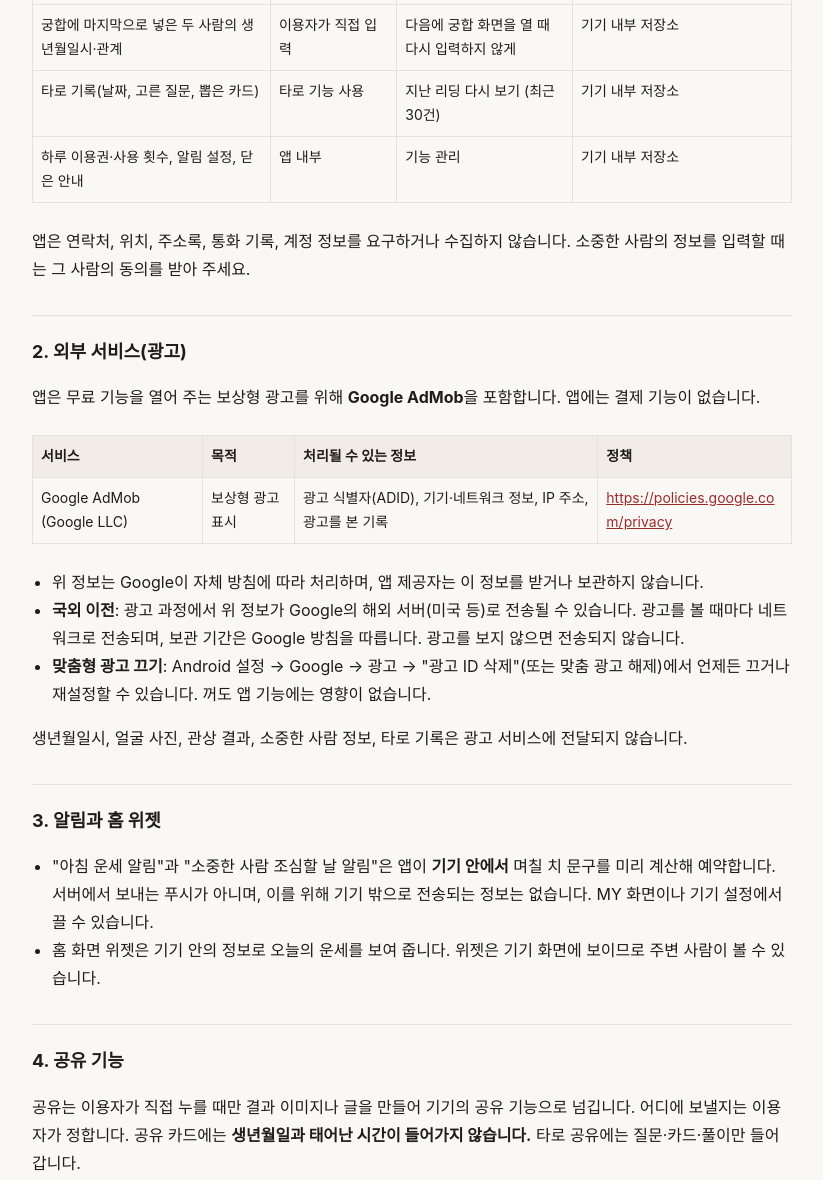
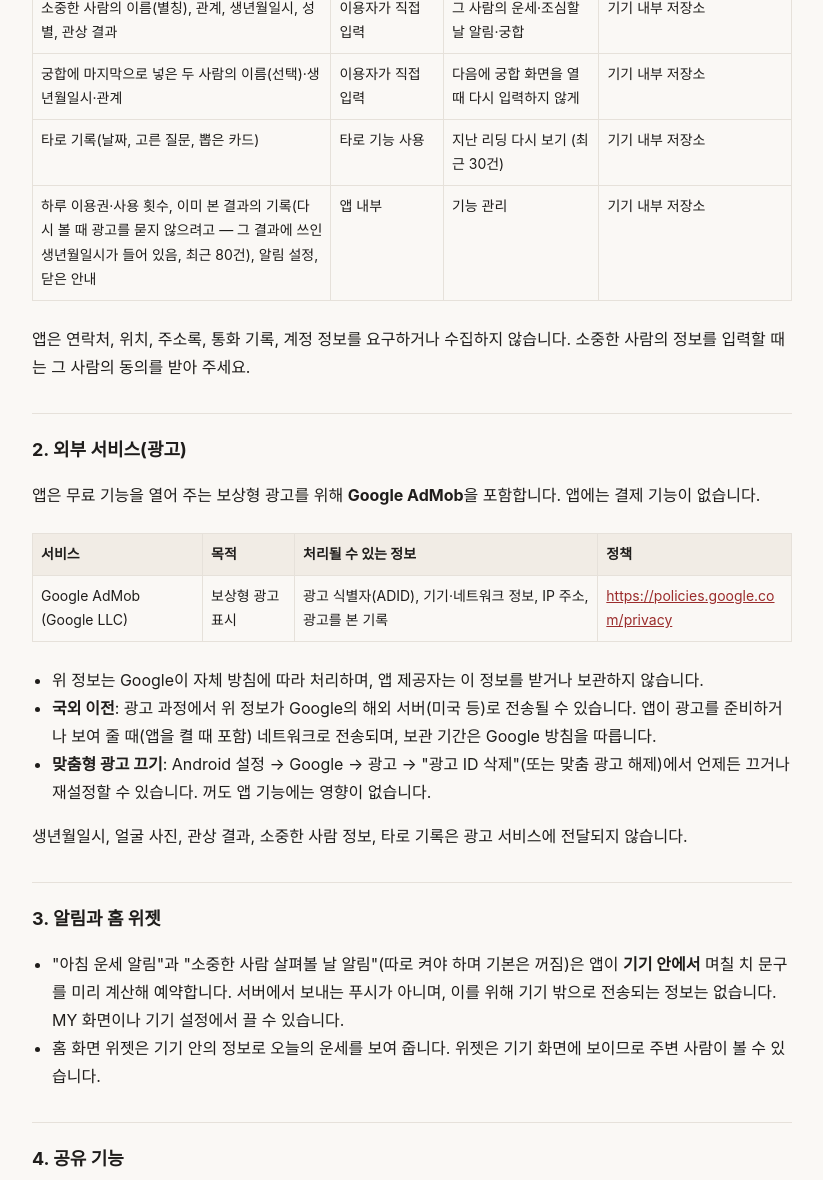
Before and after one commit to buyocop/buyocop.github.io, a plain HTML site: page privacy.html in a window 1280 px wide. Shown: the part 758-1938 px from the top of the page, without its empty margins (228-1051 px from the left). Drawn offline with Linux system fonts and the light colour scheme.

Commit message:
Add files via upload

```diff
--- a/privacy.html
+++ b/privacy.html
@@ -13,25 +13,25 @@ a{color:#9b2c2c;word-break:break-all}ul{padding-left:20px}
 <p>관상팔자(이하 &quot;앱&quot;)는 이용자의 개인정보를 소중히 다루며 「개인정보 보호법」 등 관련 법령을 지킵니다. 이 방침은 앱이 어떤 정보를 어떻게 다루는지 설명합니다.</p>
 <h2>1. 앱이 다루는 정보</h2>
 <p>앱은 <strong>회원가입과 로그인이 없고, 자체 서버가 없습니다.</strong> 아래 정보는 모두 이용자의 기기 안에서만 처리·저장되며 앱 제공자에게 전송되지 않습니다.</p>
-<div class="t"><table><thead><tr><th>정보</th><th>받는 방법</th><th>쓰임</th><th>저장</th></tr></thead><tbody><tr><td>생년월일, 태어난 시간(모르면 &quot;모름&quot;), 성별, 양력/음력, 태어난 곳(시·군), 이름(선택), 결혼 여부(선택)</td><td>이용자가 직접 입력</td><td>사주·오늘의 운세·달력·궁합 계산</td><td>기기 내부 저장소</td></tr><tr><td>얼굴 사진·영상</td><td>관상 기능에서 카메라로 찍거나 앨범·파일에서 고름</td><td>얼굴 윤곽의 비율 같은 <strong>측정 수치</strong>를 기기 안에서 계산</td><td><strong>사진·영상과 얼굴 점 좌표는 저장하지 않습니다.</strong> 분석 직후 폐기되며 기기 밖으로 나가지 않습니다</td></tr><tr><td>관상 결과(유형 이름, 별점)와 측정 수치</td><td>위 계산의 결과</td><td>결과 다시 보기, 같은 얼굴을 다시 찍었을 때 결과를 고르게 하기, 궁합 계산</td><td>기기 내부 저장소</td></tr><tr><td>소중한 사람의 이름(별칭), 관계, 생년월일시, 성별, 관상 결과</td><td>이용자가 직접 입력</td><td>그 사람의 운세·조심할 날 알림·궁합</td><td>기기 내부 저장소</td></tr><tr><td>궁합에 마지막으로 넣은 두 사람의 생년월일시·관계</td><td>이용자가 직접 입력</td><td>다음에 궁합 화면을 열 때 다시 입력하지 않게</td><td>기기 내부 저장소</td></tr><tr><td>타로 기록(날짜, 고른 질문, 뽑은 카드)</td><td>타로 기능 사용</td><td>지난 리딩 다시 보기 (최근 30건)</td><td>기기 내부 저장소</td></tr><tr><td>하루 이용권·사용 횟수, 알림 설정, 닫은 안내</td><td>앱 내부</td><td>기능 관리</td><td>기기 내부 저장소</td></tr></tbody></table></div>
+<div class="t"><table><thead><tr><th>정보</th><th>받는 방법</th><th>쓰임</th><th>저장</th></tr></thead><tbody><tr><td>생년월일, 태어난 시간(모르면 &quot;모름&quot;), 성별, 양력/음력, 태어난 곳(시·군), 이름(선택), 결혼 여부(선택)</td><td>이용자가 직접 입력</td><td>사주·오늘의 운세·달력·궁합 계산</td><td>기기 내부 저장소</td></tr><tr><td>얼굴 사진·영상</td><td>관상 기능에서 카메라로 찍거나 앨범·파일에서 고름</td><td>얼굴 윤곽의 비율 같은 <strong>측정 수치</strong>를 기기 안에서 계산</td><td><strong>사진·영상과 얼굴 점 좌표는 저장하지 않습니다.</strong> 분석 직후 폐기되며 기기 밖으로 나가지 않습니다</td></tr><tr><td>관상 결과(유형 이름, 별점)와 측정 수치</td><td>위 계산의 결과</td><td>결과 다시 보기, 같은 얼굴을 다시 찍었을 때 결과를 고르게 하기, 궁합 계산</td><td>기기 내부 저장소</td></tr><tr><td>소중한 사람의 이름(별칭), 관계, 생년월일시, 성별, 관상 결과</td><td>이용자가 직접 입력</td><td>그 사람의 운세·조심할 날 알림·궁합</td><td>기기 내부 저장소</td></tr><tr><td>궁합에 마지막으로 넣은 두 사람의 이름(선택)·생년월일시·관계</td><td>이용자가 직접 입력</td><td>다음에 궁합 화면을 열 때 다시 입력하지 않게</td><td>기기 내부 저장소</td></tr><tr><td>타로 기록(날짜, 고른 질문, 뽑은 카드)</td><td>타로 기능 사용</td><td>지난 리딩 다시 보기 (최근 30건)</td><td>기기 내부 저장소</td></tr><tr><td>하루 이용권·사용 횟수, 이미 본 결과의 기록(다시 볼 때 광고를 묻지 않으려고 — 그 결과에 쓰인 생년월일시가 들어 있음, 최근 80건), 알림 설정, 닫은 안내</td><td>앱 내부</td><td>기능 관리</td><td>기기 내부 저장소</td></tr></tbody></table></div>
 <p>앱은 연락처, 위치, 주소록, 통화 기록, 계정 정보를 요구하거나 수집하지 않습니다. 소중한 사람의 정보를 입력할 때는 그 사람의 동의를 받아 주세요.</p>
 <h2>2. 외부 서비스(광고)</h2>
 <p>앱은 무료 기능을 열어 주는 보상형 광고를 위해 <strong>Google AdMob</strong>을 포함합니다. 앱에는 결제 기능이 없습니다.</p>
 <div class="t"><table><thead><tr><th>서비스</th><th>목적</th><th>처리될 수 있는 정보</th><th>정책</th></tr></thead><tbody><tr><td>Google AdMob (Google LLC)</td><td>보상형 광고 표시</td><td>광고 식별자(ADID), 기기·네트워크 정보, IP 주소, 광고를 본 기록</td><td><a href="https://policies.google.com/privacy">https://policies.google.com/privacy</a></td></tr></tbody></table></div>
-<ul><li>위 정보는 Google이 자체 방침에 따라 처리하며, 앱 제공자는 이 정보를 받거나 보관하지 않습니다.</li><li><strong>국외 이전</strong>: 광고 과정에서 위 정보가 Google의 해외 서버(미국 등)로 전송될 수 있습니다. 광고를 볼 때마다 네트워크로 전송되며, 보관 기간은 Google 방침을 따릅니다. 광고를 보지 않으면 전송되지 않습니다.</li><li><strong>맞춤형 광고 끄기</strong>: Android 설정 → Google → 광고 → &quot;광고 ID 삭제&quot;(또는 맞춤 광고 해제)에서 언제든 끄거나 재설정할 수 있습니다. 꺼도 앱 기능에는 영향이 없습니다.</li></ul>
+<ul><li>위 정보는 Google이 자체 방침에 따라 처리하며, 앱 제공자는 이 정보를 받거나 보관하지 않습니다.</li><li><strong>국외 이전</strong>: 광고 과정에서 위 정보가 Google의 해외 서버(미국 등)로 전송될 수 있습니다. 앱이 광고를 준비하거나 보여 줄 때(앱을 켤 때 포함) 네트워크로 전송되며, 보관 기간은 Google 방침을 따릅니다.</li><li><strong>맞춤형 광고 끄기</strong>: Android 설정 → Google → 광고 → &quot;광고 ID 삭제&quot;(또는 맞춤 광고 해제)에서 언제든 끄거나 재설정할 수 있습니다. 꺼도 앱 기능에는 영향이 없습니다.</li></ul>
 <p>생년월일시, 얼굴 사진, 관상 결과, 소중한 사람 정보, 타로 기록은 광고 서비스에 전달되지 않습니다.</p>
 <h2>3. 알림과 홈 위젯</h2>
-<ul><li>&quot;아침 운세 알림&quot;과 &quot;소중한 사람 조심할 날 알림&quot;은 앱이 <strong>기기 안에서</strong> 며칠 치 문구를 미리 계산해 예약합니다. 서버에서 보내는 푸시가 아니며, 이를 위해 기기 밖으로 전송되는 정보는 없습니다. MY 화면이나 기기 설정에서 끌 수 있습니다.</li><li>홈 화면 위젯은 기기 안의 정보로 오늘의 운세를 보여 줍니다. 위젯은 기기 화면에 보이므로 주변 사람이 볼 수 있습니다.</li></ul>
+<ul><li>&quot;아침 운세 알림&quot;과 &quot;소중한 사람 살펴볼 날 알림&quot;(따로 켜야 하며 기본은 꺼짐)은 앱이 <strong>기기 안에서</strong> 며칠 치 문구를 미리 계산해 예약합니다. 서버에서 보내는 푸시가 아니며, 이를 위해 기기 밖으로 전송되는 정보는 없습니다. MY 화면이나 기기 설정에서 끌 수 있습니다.</li><li>홈 화면 위젯은 기기 안의 정보로 오늘의 운세를 보여 줍니다. 위젯은 기기 화면에 보이므로 주변 사람이 볼 수 있습니다.</li></ul>
 <h2>4. 공유 기능</h2>
 <p>공유는 이용자가 직접 누를 때만 결과 이미지나 글을 만들어 기기의 공유 기능으로 넘깁니다. 어디에 보낼지는 이용자가 정합니다. 공유 카드에는 <strong>생년월일과 태어난 시간이 들어가지 않습니다.</strong> 타로 공유에는 질문·카드·풀이만 들어갑니다.</p>
 <h2>5. 보관 기간과 삭제</h2>
-<ul><li>저장된 정보는 이용자가 지우거나 앱을 삭제할 때까지 기기에 남습니다.</li><li><strong>앱 안에서 지우기</strong><ul><li>MY → &quot;모든 데이터 지우기&quot;: 생년월일시, 관상 결과, 소중한 사람, 궁합 입력, 타로 기록, 사용량이 즉시 지워집니다.</li><li>소중한 사람은 그 사람 화면에서 한 명씩, 타로 기록은 지난 리딩 목록에서 한 건씩 또는 모두 지울 수 있습니다.</li></ul></li><li><strong>앱 삭제</strong>: 앱을 지우면 앱이 저장한 모든 정보가 함께 삭제됩니다.</li><li>서버가 없으므로 앱 제공자가 따로 보관하는 이용자 정보는 없습니다.</li></ul>
+<ul><li>저장된 정보는 이용자가 지우거나 앱을 삭제할 때까지 기기에 남습니다.</li><li><strong>앱 안에서 지우기</strong><ul><li>MY → &quot;모든 데이터 지우기&quot;: 생년월일시, 관상 결과, 소중한 사람, 궁합 입력, 타로 기록, 이미 본 결과의 기록, 알림 예약, 사용량이 즉시 지워집니다.</li><li>소중한 사람은 그 사람 화면에서 한 명씩, 타로 기록은 지난 리딩 목록에서 한 건씩 또는 모두 지울 수 있습니다.</li></ul></li><li><strong>앱 삭제</strong>: 앱을 지우면 앱이 저장한 모든 정보가 함께 삭제됩니다.</li><li><strong>백업 제외</strong>: 앱 데이터는 기기 자동 백업(Google 드라이브)과 기기 간 전송 대상에서 빠져 있습니다. 휴대폰을 바꾸면 데이터가 옮겨지지 않습니다.</li><li>서버가 없으므로 앱 제공자가 따로 보관하는 이용자 정보는 없습니다.</li></ul>
 <h2>6. 아동의 개인정보</h2>
 <p>앱은 만 14세 미만 아동을 대상으로 하지 않습니다.</p>
 <h2>7. 이용자의 권리</h2>
 <p>이용자는 언제든 입력한 정보를 앱 안에서 고치거나(MY → 생년월일시 수정) 지울 수 있습니다(5항). 앱 제공자가 보관하는 정보가 없으므로 열람·정정·삭제는 기기 안에서 바로 처리됩니다. 그 밖의 문의는 아래 연락처로 보내 주세요.</p>
 <h2>8. 정보의 안전</h2>
-<ul><li>사주·관상·궁합·타로 계산은 모두 기기 안에서 이루어지며 네트워크로 전송하지 않습니다(2항의 광고 제외).</li><li>카메라 영상과 고른 사진은 메모리에서만 처리하고 파일로 저장하지 않습니다.</li></ul>
+<ul><li>사주·관상·궁합·타로 계산은 모두 기기 안에서 이루어지며 네트워크로 전송하지 않습니다(2항의 광고 제외).</li><li>카메라 영상은 메모리에서만 처리합니다. 앨범·파일에서 고른 사진은 분석하려고 잠시 읽은 뒤, 그 과정에서 생긴 임시 사본까지 바로 지웁니다.</li></ul>
 <h2>9. 운세 정보에 관한 안내</h2>
 <p>앱이 제공하는 관상·사주·궁합·운세·타로는 전통적 해석을 바탕으로 한 <strong>오락 목적의 콘텐츠</strong>이며 의학·법률·금융상 조언이 아닙니다. 앱은 외모의 좋고 나쁨을 평가하지 않습니다.</p>
 <h2>10. 방침의 변경</h2>
```
